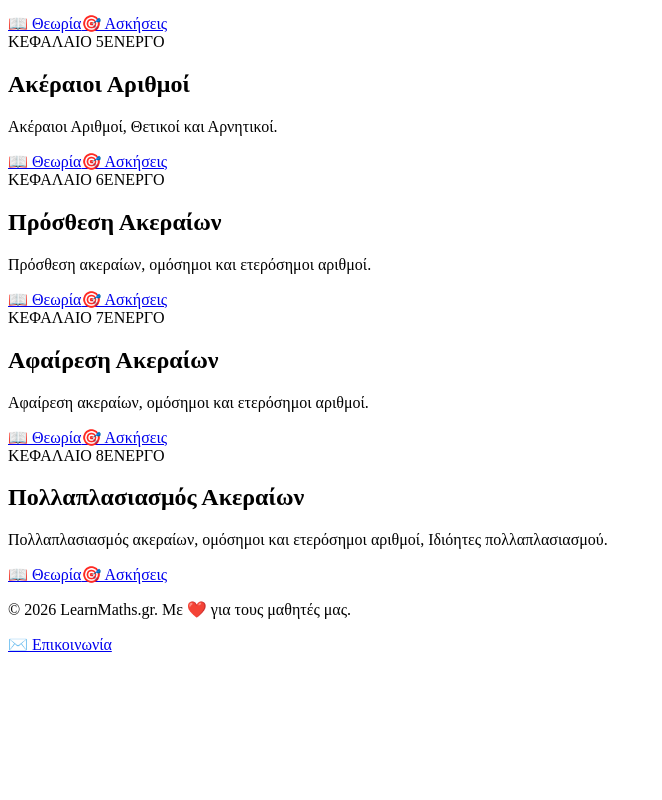
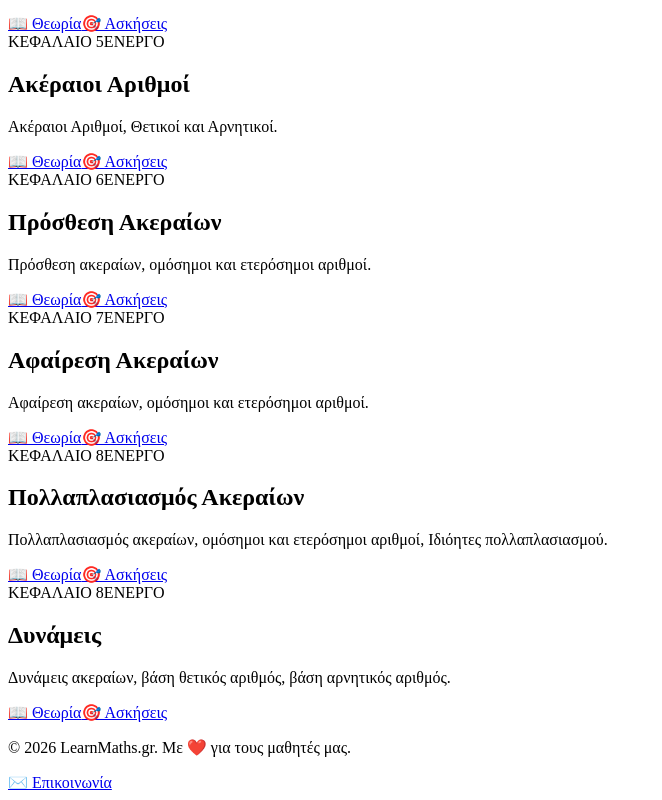
Before and after one commit to gkrimpas-lab/learn-maths-2026, a Next.js app: page /a-gymnasiou in a window 1280 px wide. Shown: the part 682-1482 px from the top of the page, without its empty margins (0-662 px from the left). Before the commit the page ends 1344 px from the top, so only its background shows below. Built offline with nearby package versions, Linux system fonts and the light colour scheme.

Commit message:
Add new section for 'Δυνάμεις' in index.js

```diff
--- a/pages/a-gymnasiou/index.js
+++ b/pages/a-gymnasiou/index.js
@@ -64,6 +64,14 @@ const CHAPTERS = [
     slug: '08-pollaplasiasmos-akeraion',
     title: 'Πολλαπλασιασμός Ακεραίων',
     desc: 'Πολλαπλασιασμός ακεραίων, ομόσημοι και ετερόσημοι αριθμοί, Ιδιόητες πολλαπλασιασμού.',
+    badge: 'ΚΕΦΑΛΑΙΟ 8',
+    active: true,
+  },
+  {
+    id: '09',
+    slug: '09-dinameis',
+    title: 'Δυνάμεις',
+    desc: 'Δυνάμεις ακεραίων, βάση θετικός αριθμός, βάση αρνητικός αριθμός.',
     badge: 'ΚΕΦΑΛΑΙΟ 8',
     active: true,
   },
```
